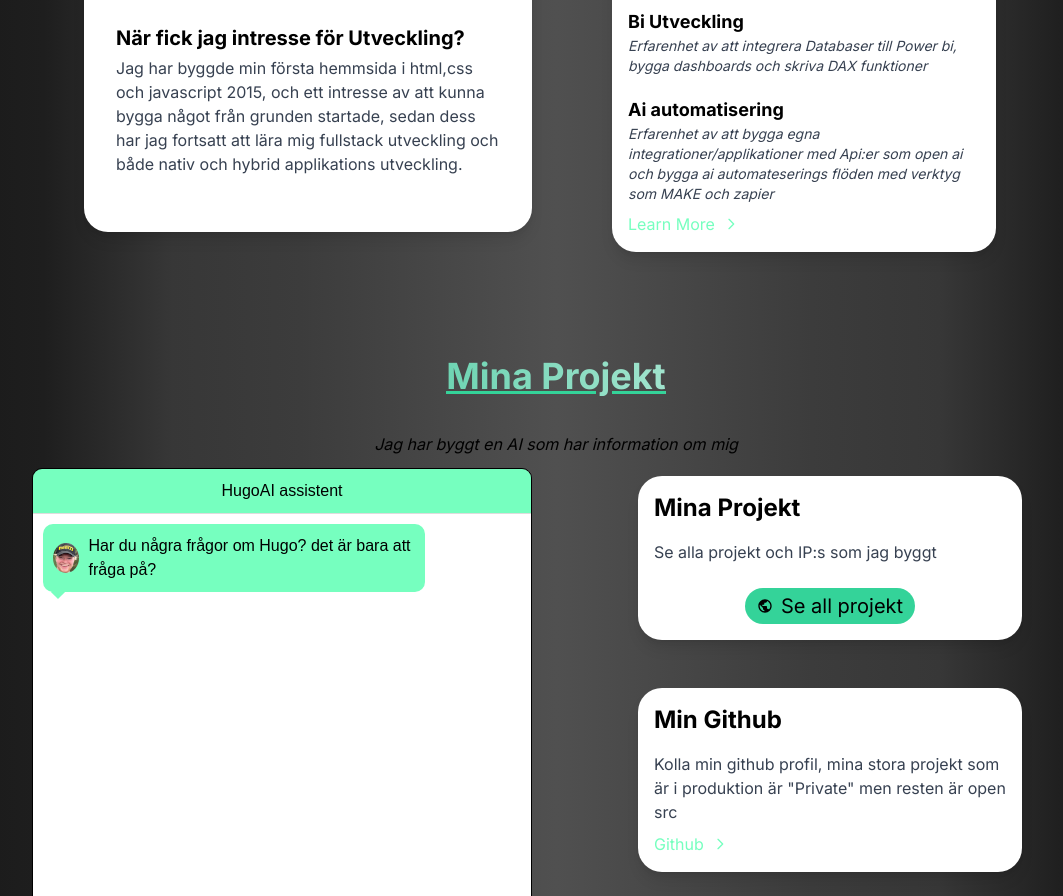
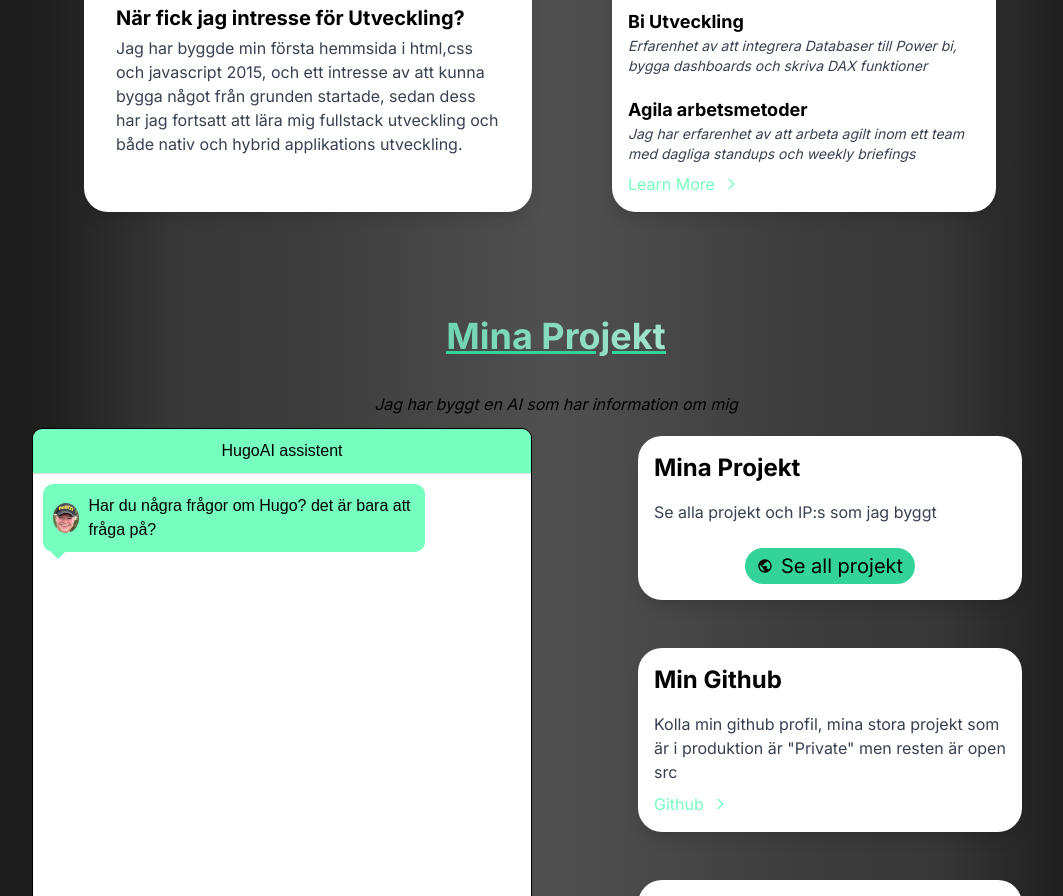
Before and after one commit to hugojohansson1021/MySite, a Next.js app: page / in a window 1280 px wide. Shown: the part 1358-2254 px from the top of the page, without its empty margins (84-1147 px from the left). Built offline with nearby package versions, Linux system fonts and the light colour scheme.

Commit message:
Fix - text

```diff
--- a/src/app/components/FourColumnContainer.tsx
+++ b/src/app/components/FourColumnContainer.tsx
@@ -15,8 +15,8 @@ const ThreeColumnContainer: React.FC<{ isSwedish: boolean; setIsSwedish: React.D
       description3: 'Experience in optimizing SEO, Google Vitals, and keyword algorithms',
       title4: 'Bi Development',
       description4: 'Experience in integrating databases to Power bi, building dashboards and writing DAX functions',
-      title5: 'Ai automation',
-      description5: 'Experience building own integrations/applications with APIs such as open ai and building ai automation flows with tools such as MAKE and zapier',
+      title5: 'Agile working methods',
+      description5: 'I have experience working agile within a team with daily standups and weekly briefings',
 
     },
     sv: {
@@ -29,8 +29,8 @@ const ThreeColumnContainer: React.FC<{ isSwedish: boolean; setIsSwedish: React.D
       description3: 'Erfarenhet av optimering av SEO, Google Vitals, och sökords algoritmer',
       title4: 'Bi Utveckling',
       description4: 'Erfarenhet av att integrera Databaser till Power bi, bygga dashboards och skriva DAX funktioner',
-      title5: 'Ai automatisering',
-      description5: 'Erfarenhet av att bygga egna integrationer/applikationer med Api:er som open ai och bygga ai automateserings flöden med verktyg som MAKE och zapier',
+      title5: 'Agila arbetsmetoder',
+      description5: 'Jag har erfarenhet av att arbeta agilt inom ett team med dagliga standups och weekly briefings',
     },
   };
 
```
